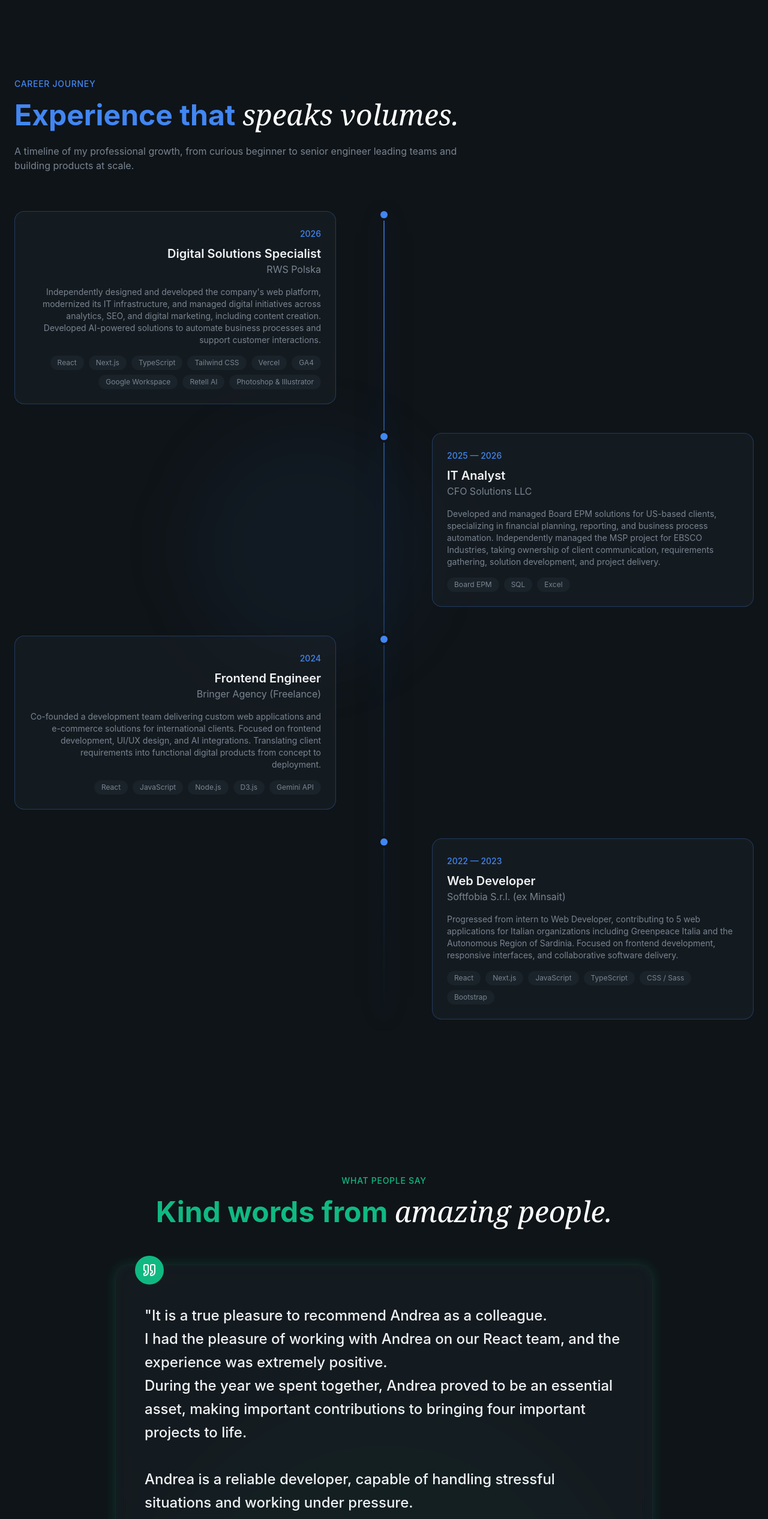
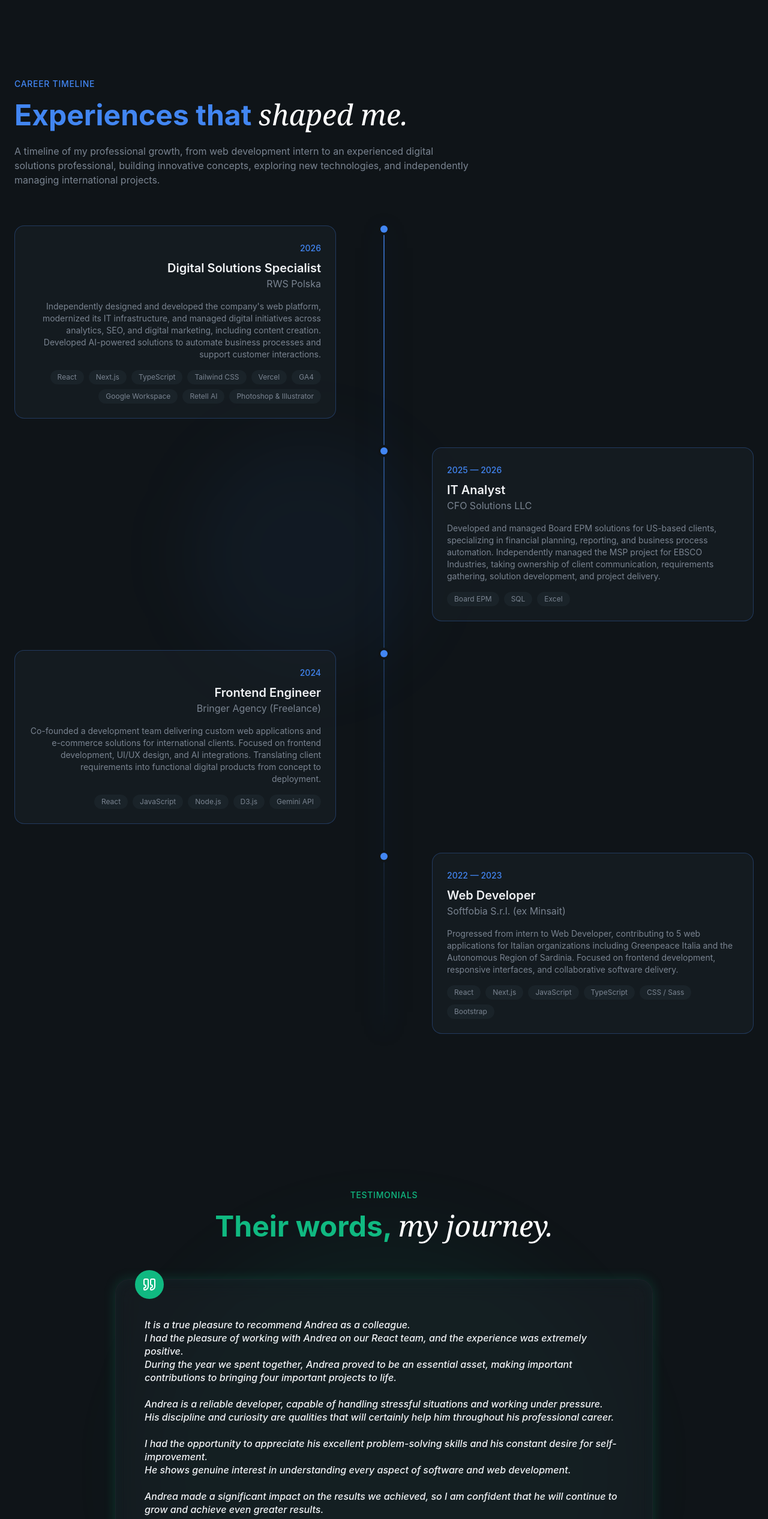
Before and after one commit to itsandreapiano/portfolio-2k26, a Next.js app: page / in a window 1280 px wide. Shown: the part 3560-6093 px from the top of the page at 60% size. Built offline with nearby package versions, Linux system fonts and the light colour scheme.

Commit message:
fix: testimonial section

```diff
--- a/src/sections/Experience.jsx
+++ b/src/sections/Experience.jsx
@@ -69,17 +69,16 @@ export const Experience = () => {
             className="text-primary text-sm
            font-medium tracking-wider uppercase animate-fade-in"
           >
-            Career Journey
+            Career Timeline
           </span>
           <h2
             className="text-4xl md:text-5xl font-bold
            mt-4 mb-6 animate-fade-in animation-delay-100
             text-primary"
           >
-            Experience that{" "}
+            Experiences that{" "}
             <span className="font-serif italic font-normal text-white">
-              {" "}
-              speaks volumes.
+              shaped me.{" "}
             </span>
           </h2>
 
@@ -87,8 +86,10 @@ export const Experience = () => {
             className="text-muted-foreground
            animate-fade-in animation-delay-200"
           >
-            A timeline of my professional growth, from curious beginner to
-            senior engineer leading teams and building products at scale.
+            A timeline of my professional growth, from web development intern to
+            an experienced digital solutions professional, building innovative
+            concepts, exploring new technologies, and independently managing
+            international projects.
           </p>
         </div>
 
--- a/src/sections/Testimonials.jsx
+++ b/src/sections/Testimonials.jsx
@@ -60,19 +60,19 @@ export const Testimonials = () => {
           text-sm font-medium tracking-wider
           uppercase animate-fade-in"
           >
-            What People Say
+            Testimonials
           </span>
           <h2
             className="text-4xl md:text-5xl
           font-bold mt-4 mb-6 animate-fade-in
           animation-delay-100 text-analytics"
           >
-            Kind words from{" "}
+            Their words,{" "}
             <span
               className="font-serif italic
             font-normal text-white"
             >
-              amazing people.
+              my journey.{" "}
             </span>
           </h2>
         </div>
@@ -86,8 +86,8 @@ export const Testimonials = () => {
                 <Quote className="w-6 h-6 text-primary-foreground" />
               </div>
 
-              <blockquote className="text-xl md:text-2xl font-medium leading-relaxed mb-8 pt-4 whitespace-pre-line">
-                "{testimonials[activeIdx].quote}"
+              <blockquote className="text-sm md:text-base font-medium italic leading-snug mb-8 pt-4 whitespace-pre-line">
+                {testimonials[activeIdx].quote}
               </blockquote>
 
               <div className="flex items-center gap-4">
@@ -110,8 +110,15 @@ export const Testimonials = () => {
             {/* Testimonials Navigation */}
             <div className="flex items-center justify-center gap-4 mt-8">
               <button
-                className="p-3 rounded-full glass hover:bg-analytics/10 hover:text-analytics transition-all"
                 onClick={previous}
+                disabled={testimonials.length <= 1}
+                aria-label="Previous testimonial"
+                className="p-3 rounded-full glass
+      enabled:hover:bg-analytics/10
+      enabled:hover:text-analytics
+      disabled:opacity-30
+      disabled:cursor-default
+      transition-all duration-300"
               >
                 <ChevronLeft />
               </button>
@@ -121,18 +128,31 @@ export const Testimonials = () => {
                   <button
                     key={idx}
                     onClick={() => setActiveIdx(idx)}
-                    className={`w-2 h-2 rounded-full transition-all duration-300 ${
-                      idx === activeIdx
-                        ? "w-8 bg-analytics"
-                        : "bg-muted-foreground/30 hover:bg-muted-foreground/50"
-                    }`}
+                    disabled={testimonials.length <= 1}
+                    aria-label={`Show testimonial ${idx + 1}`}
+                    aria-current={idx === activeIdx ? "true" : undefined}
+                    className={`w-2 h-2 rounded-full transition-all duration-300
+        disabled:opacity-30
+        disabled:cursor-default
+        ${
+          idx === activeIdx
+            ? "w-8 bg-analytics"
+            : "bg-muted-foreground/30 enabled:hover:bg-muted-foreground/50"
+        }`}
                   />
                 ))}
               </div>
 
               <button
                 onClick={next}
-                className="p-3 rounded-full glass hover:bg-analytics/10 hover:text-analytics transition-all"
+                disabled={testimonials.length <= 1}
+                aria-label="Next testimonial"
+                className="p-3 rounded-full glass
+      enabled:hover:bg-analytics/10
+      enabled:hover:text-analytics
+      disabled:opacity-30
+      disabled:cursor-default
+      transition-all duration-300"
               >
                 <ChevronRight />
               </button>
```
